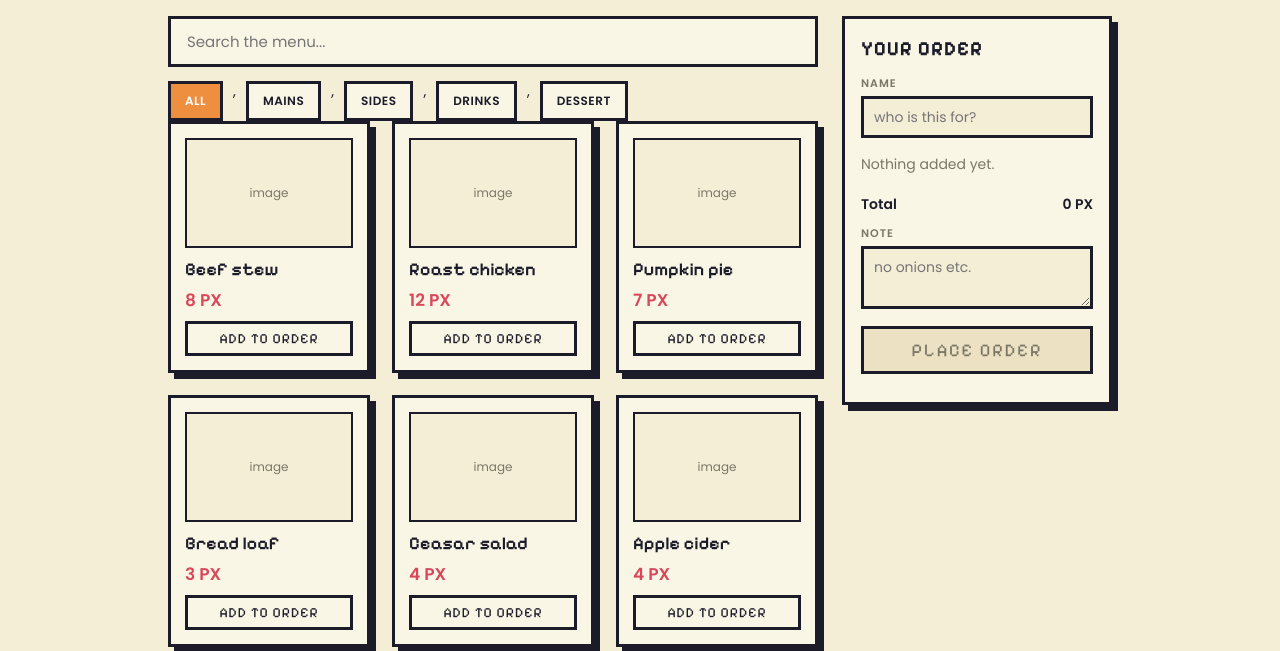
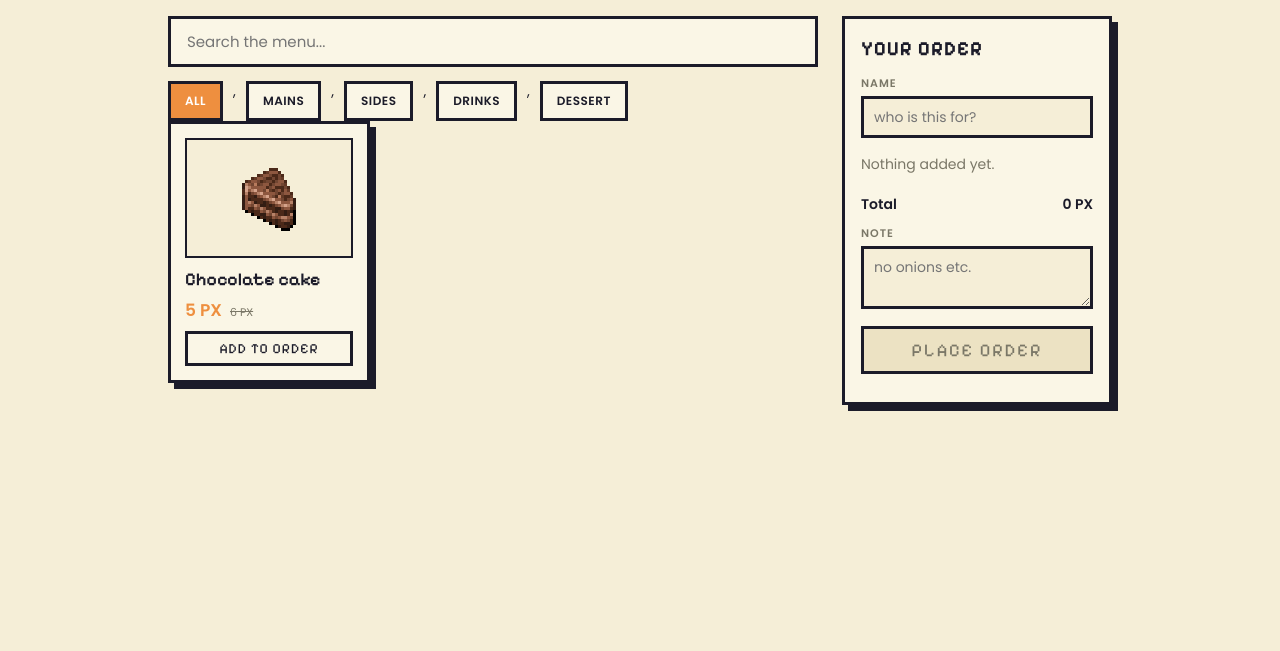
Before and after one commit to hridhaycoder/OrderUp, a plain HTML site: page index.html in a window 1280 px wide. Shown: the part 149-800 px from the top of the page. Drawn offline with Linux system fonts and the light colour scheme.

Commit message:
sucessfully added images to menu, tested only for cake though

```diff
--- a/script.js
+++ b/script.js
@@ -1,12 +1,5 @@
 var ITEMS = [
-    { id: "stew", name: "Beef stew", cat: "Mains", price: 8 },
-    { id: "chicken", name: "Roast chicken", cat: "Mains", price: 12 },
-    { id: "pie", name: "Pumpkin pie", cat: "Mains", price: 7 },
-    { id: "bread", name: "Bread loaf", cat: "Sides", price: 3 },
-    { id: "salad", name: "Ceasar salad", cat: "Sides", price: 4 },
-    { id: "cider", name: "Apple cider", cat: "Drinks", price: 4 },
-    { id: "tea", name: "Tea", cat: "Drinks", price: 3, isNew: true },
-    { id: "cake", name: "Chocolate cake", cat: "Dessert", price: 5, was: 6 }
+    { id: "cake", name: "Chocolate cake", cat: "Dessert", price: 5, was: 6, img: "images/cake.png" }
 ];
 
 
--- a/styles.css
+++ b/styles.css
@@ -366,7 +366,25 @@ label {
     min-width: 1.4em;
 }
 
-@media (max-wisth: 900px) {
+.img {
+    height: 120px;
+    border: 2px solid var(--ink);
+    background: var(--cream);
+    display: grid;
+    place-items: center;
+    color: var(--muted);
+    font-size: 12px
+}
+
+.img img {
+    display: block;
+    width: 96px;
+    height: 96px;
+    image-rendering: pixelated
+}
+
+
+@media (max-width: 900px) {
     .cols {
         grid-template-columns: 1fr
     }
```
Also changed, not shown: images/cake.png (added), 2 other files.
